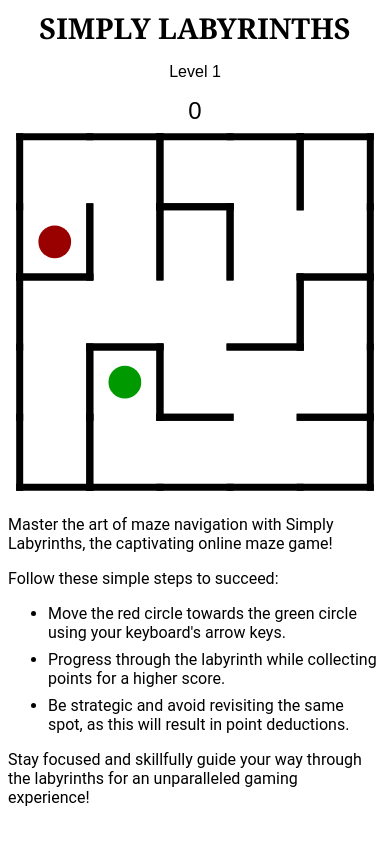
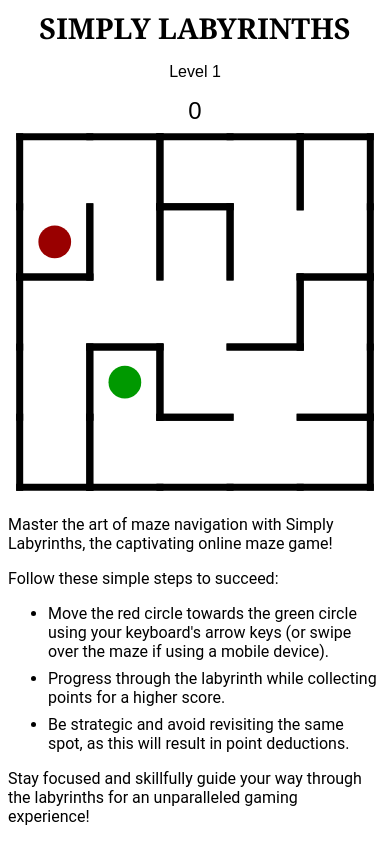
Before and after one commit to amypellegrini/simply-labyrinths-web, a SvelteKit app: page / in a window 390 px wide. Built offline with nearby package versions, Linux system fonts and the light colour scheme.

Commit message:
fix: improve mobile (swipe) usability

```diff
--- a/src/routes/+page.svelte
+++ b/src/routes/+page.svelte
@@ -114,7 +114,7 @@
 	 */
 	let touchEndY;
 
-	const minSwipeDistance = 100;
+	const minSwipeDistance = 50;
 
 	const validateSwipe = () => {
 		const deltaX = touchEndX - touchStartX;
@@ -138,6 +138,8 @@
 	};
 
 	const onTouch = (/** @type {TouchEvent} */ event) => {
+		event.preventDefault();
+
 		switch (event.type) {
 			case 'touchstart':
 				touchStartX = event.touches[0].clientX;
@@ -160,7 +162,7 @@
 	<p>Level {level}</p>
 </header>
 
-<svelte:window on:keydown={onKeyDown} on:touchstart={onTouch} on:touchend={onTouch} />
+<svelte:window on:keydown={onKeyDown} />
 
 <div class="main">
 	<div class="aside" />
@@ -189,6 +191,8 @@
 			viewBox="-5 -5 {cellSize * columns + 10} {cellSize * rows + 10}"
 			class="maze"
 			style="margin: 0 auto; display: block"
+			on:touchstart={onTouch}
+			on:touchend={onTouch}
 		>
 			<circle
 				class="cursor"
@@ -269,7 +273,10 @@
 			<p>Follow these simple steps to succeed:</p>
 
 			<ul>
-				<li>Move the red circle towards the green circle using your keyboard's arrow keys.</li>
+				<li>
+					Move the red circle towards the green circle using your keyboard's arrow keys (or swipe
+					over the maze if using a mobile device).
+				</li>
 				<li>Progress through the labyrinth while collecting points for a higher score.</li>
 				<li>
 					Be strategic and avoid revisiting the same spot, as this will result in point deductions.
```
